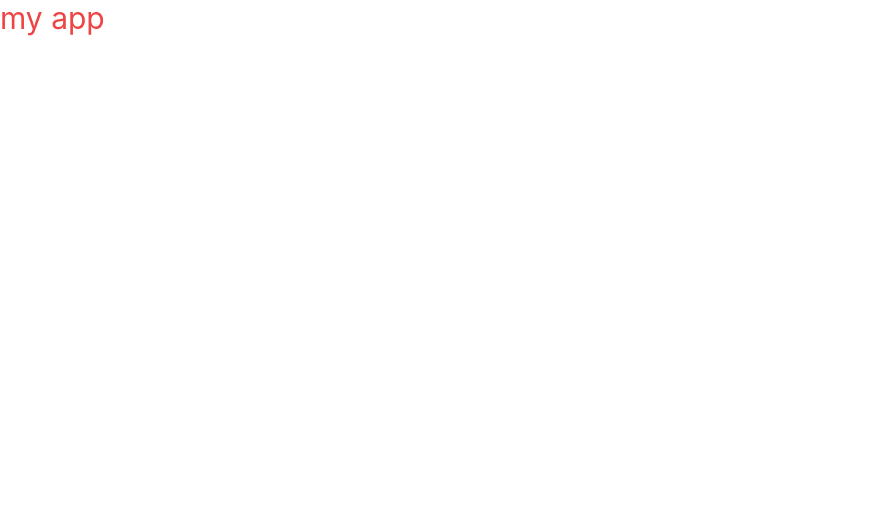
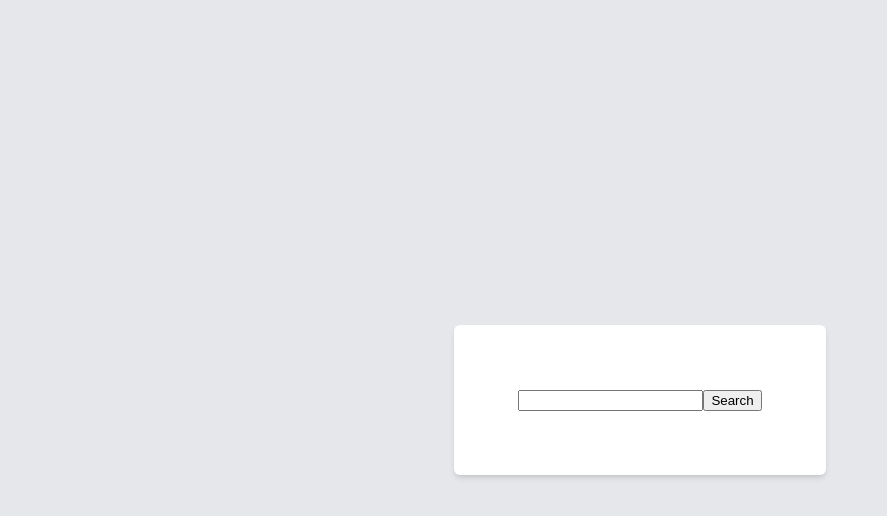
Before and after one commit to namnv2001/my-dictionary, a React (Create React App) app: page / in a window 1280 px wide. Shown: the top 516 px of the page, without its empty margins (0-887 px from the left). Built offline with nearby package versions, Linux system fonts and the light colour scheme.

Commit message:
features implementation

```diff
--- a/package.json
+++ b/package.json
@@ -6,9 +6,11 @@
     "@testing-library/jest-dom": "^5.16.2",
     "@testing-library/react": "^12.1.2",
     "@testing-library/user-event": "^13.5.0",
+    "axios": "^0.25.0",
     "react": "^17.0.2",
     "react-dom": "^17.0.2",
     "react-scripts": "5.0.0",
+    "sass": "^1.49.7",
     "web-vitals": "^2.1.4"
   },
   "scripts": {
--- a/src/App.js
+++ b/src/App.js
@@ -1,5 +1,18 @@
+import Search from 'components/Search'
+import Meaning from 'components/Meaning'
+import { useState } from 'react'
+
 function App() {
-  return <div className='text-red-500 text-3xl'>my app</div>
+  const [result, setResult] = useState(undefined)
+
+  return (
+    <div className={'bg-gray-200 flex items-center justify-center h-screen'}>
+      <div className={'bg-white rounded-md shadow-md p-16 max-w-screen-xl'}>
+        <Search setMeaning={setResult} />
+        <Meaning meaning={result} />
+      </div>
+    </div>
+  )
 }
 
 export default App
--- /dev/null
+++ b/src/components/Definitions/index.js
@@ -0,0 +1,19 @@
+function Definition({ definitions }) {
+  return (
+    <div>
+      <h3>Definitions</h3>
+      {definitions.map((def, index) => (
+        <div key={index}>
+          <div>
+            {index + 1}: {def.definition}
+          </div>
+          {def.example && <div>Example: {def.example}</div>}
+          {def.antonyms[0] && <div>Antonyms: {def.antonyms.join(', ')}</div>}
+          {def.synonyms[0] && <div>Synonyms: {def.synonyms.join(', ')}</div>}
+        </div>
+      ))}
+    </div>
+  )
+}
+
+export default Definition
--- /dev/null
+++ b/src/components/Meaning/index.js
@@ -0,0 +1,21 @@
+import Definition from 'components/Definitions'
+import Phonetics from 'components/Phonetics'
+
+function Meaning({ meaning }) {
+  console.log(meaning)
+
+  return (
+    <>
+      {meaning && (
+        <div>
+          <h1>{meaning.word}</h1>
+          <div>Origin: {meaning.origin}</div>
+          <Definition definitions={meaning.meanings[0].definitions} />
+          <Phonetics phonetics={meaning.phonetics[0]} />
+        </div>
+      )}
+    </>
+  )
+}
+
+export default Meaning
--- /dev/null
+++ b/src/components/Phonetics/index.js
@@ -0,0 +1,15 @@
+function Phonetics({ phonetics }) {
+  const playSound = () => {
+    const audio = new Audio(phonetics.audio)
+    audio.play()
+  }
+  return (
+    <div>
+      <h3>Phonetics</h3>
+      <div>{phonetics.text}</div>
+      <button onClick={playSound}>Play sound</button>
+    </div>
+  )
+}
+
+export default Phonetics
--- /dev/null
+++ b/src/components/Search/index.js
@@ -0,0 +1,32 @@
+import { useState } from 'react'
+import axios from 'axios'
+
+function Search({ setMeaning }) {
+  const [word, setWord] = useState('')
+  const handleSubmit = async (e) => {
+    e.preventDefault()
+    try {
+      const response = await axios.get(
+        `https://api.dictionaryapi.dev/api/v2/entries/en/${word}`
+      )
+      setMeaning(response.data[0])
+    } catch (error) {
+      console.error(error)
+    }
+  }
+
+  return (
+    <div>
+      <form onSubmit={handleSubmit}>
+        <input
+          type='text'
+          name='word'
+          onChange={(e) => setWord(e.target.value)}
+        />
+        <button type='submit'>Search</button>
+      </form>
+    </div>
+  )
+}
+
+export default Search
--- /dev/null
+++ b/src/styles/global.scss
@@ -0,0 +1,6 @@
+* {
+  box-sizing: border-box;
+  margin: 0;
+  padding: 0;
+  color: red;
+}
```
Also changed, not shown: jsconfig.json (added, +8 -0 lines), 1 other file (tests, documents, lock files or other folders).
